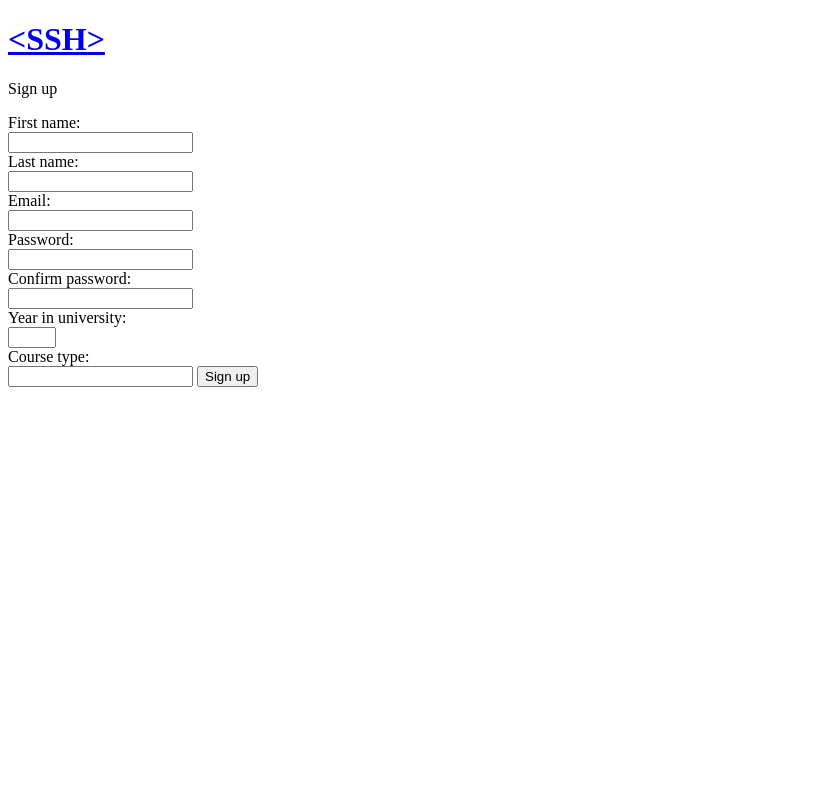
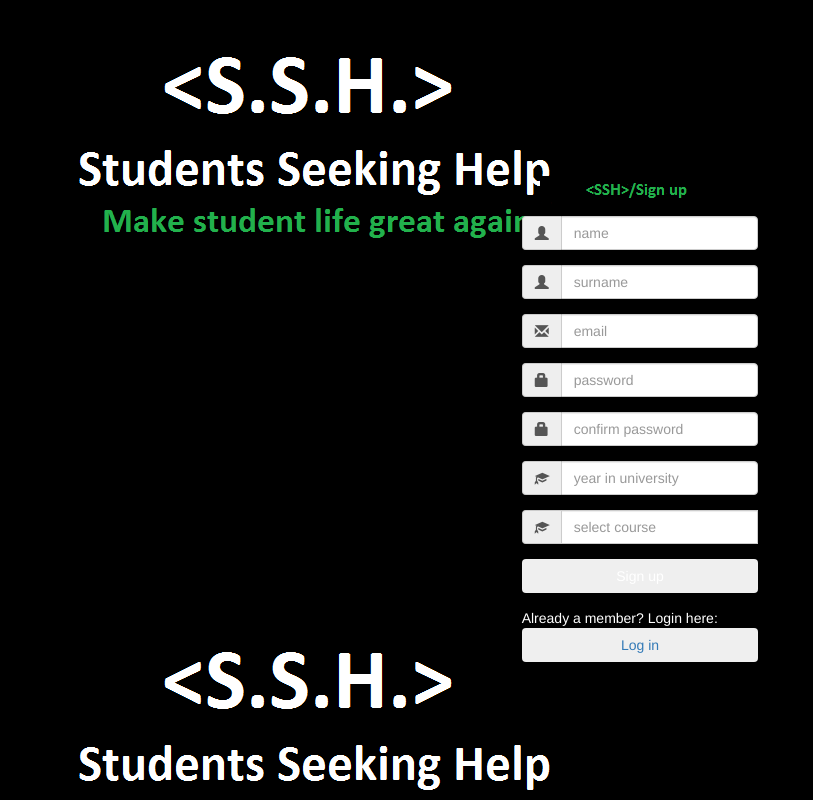
Before and after one commit to Fatalution/StudentsSeekingHelp, a PHP site: page /signup.php in a window 1280 px wide. Shown: the whole page, without its empty margins (0-813 px from the left). Run offline with PHP 8.4, Linux system fonts and the light colour scheme.

Commit message:
Login and signup page CSSs; check if functionality still works

```diff
--- a/css/signup.css
+++ b/css/signup.css
@@ -0,0 +1,31 @@
+body{
+  background: #000000;
+  background-image:url("../img/simplebackground.png");
+  color: white;
+}
+
+div.well{
+  height: 250px;
+}
+
+.Absolute-Center {
+  margin: auto;
+  position: absolute;
+  top: 0; left: 0; bottom: 0; right: 0;
+}
+
+.Absolute-Center.is-Responsive {
+  width: 50%;
+  height: 66%;
+  min-width: 200px;
+  max-width: 400px;
+  padding: 40px;
+}
+
+#logo-container{
+  margin: auto;
+  margin-bottom: 10px;
+  width:200px;
+  height:30px;
+  background-image:url('../img/minilogo_signup.png');
+}
--- a/signup.php
+++ b/signup.php
@@ -6,8 +6,24 @@
 <html>
 
 <head>
+  <meta charset="utf-8">
+  <meta http-equiv="X-UA-Compatible" content="IE=edge">
+  <meta name="viewport" content="width=device-width, initial-scale=1">
+
+  <meta name="description" content="">
+  <meta name="author" content="">
+  <link rel="icon" href="../../favicon.ico">
+
   <title>&ltSSH-Students Seeking Help&gt</title>
+
+  <!-- Bootstrap core CSS -->
+  <link rel="stylesheet" href="https://maxcdn.bootstrapcdn.com/bootstrap/3.3.7/css/bootstrap.min.css" integrity="sha384-BVYiiSIFeK1dGmJRAkycuHAHRg32OmUcww7on3RYdg4Va+PmSTsz/K68vbdEjh4u" crossorigin="anonymous">
+
+  <!-- IE10 viewport hack for Surface/desktop Windows 8 bug -->
+  <link href="css/ie10-viewport-bug-workaround.css" rel="stylesheet">
   <link rel="stylesheet" href="css/signup.css">
+
+  <script src="js/ie-emulation-modes-warning.js"></script>
 </head>
 
 <body>
@@ -36,32 +52,67 @@
 
   ?>
 
-  <h1><a href="login.php">&ltSSH&gt</a></h1>
-    <p> Sign up </p>
-
-    <form action="includes/signup.inc.php" method="POST">
-    First name: <br>
-    <input type = "text" name = "name"><br>
-    Last name: <br>
-    <input type = "text" name = "surname"><br>
-    Email: <br>
-    <input type = "email" name = "email"><br>
-    Password: <br>
-    <input type = "password" name = "password"><br>
-    Confirm password: <br>
-    <input type = "password" name = "confirmPassword"><br>
-    Year in university: <br>
-    <input type = "number" min = "1" max ="4" name="uniYear"><br>
-    Course type: <br>
-    <input list="programmes" name = "programme">
+  <div class="container">
+    <div class="row">
+      <div class="Absolute-Center is-Responsive">
+        <div id="logo-container"></div>
+        <div class="col-sm-12 col-md-10 col-md-offset-1">
+          <form action="includes/signup.inc.php" method="POST" id="loginForm">
+            <div class="form-group input-group">
+              <span class="input-group-addon"><i class="glyphicon glyphicon-user"></i></span>
+              <input class="form-control" type="text" name='name' placeholder="name"/>
+            </div>
+            <div class="form-group input-group">
+              <span class="input-group-addon"><i class="glyphicon glyphicon-user"></i></span>
+              <input class="form-control" type="text" name='surname' placeholder="surname"/>
+            </div>
+            <div class="form-group input-group">
+              <span class="input-group-addon"><i class="glyphicon glyphicon-envelope"></i></span>
+              <input class="form-control" type="email" name='email' placeholder="email"/>
+            </div>
+            <div class="form-group input-group">
+              <span class="input-group-addon"><i class="glyphicon glyphicon-lock"></i></span>
+              <input class="form-control" type="password" name='password' placeholder="password"/>
+            </div>
+            <div class="form-group input-group">
+              <span class="input-group-addon"><i class="glyphicon glyphicon-lock"></i></span>
+              <input class="form-control" type="password" name='confirmPassword' placeholder="confirm password"/>
+            </div>
+            <div class="form-group input-group">
+              <span class="input-group-addon"><i class="glyphicon glyphicon-education"></i></span>
+              <input class="form-control" type="number" min = "1" max ="4" name="uniYear" placeholder="year in university"/>
+            </div>
+            <div class="form-group input-group">
+              <span class="input-group-addon"><i class="glyphicon glyphicon-education"></i></span>
+              <input class="form-control" list="programmes" name='programme' placeholder="select course"/>
               <datalist id="programmes">
                 <option value="Computer Science">
                 <option value="Computer Sceince and Mathematics">
                 <option value="Computer Science and Business">
                 <option value="Human Computer Interaction">
               </datalist>
-    <input type="submit" value="Sign up">
+            </div>
+            <div class="form-group">
+              <button type="submit" value="Sign up" class="btn btn-def btn-block">Sign up</button>
+            </div>
+            Already a member?
+            Login here:
+            <div class="form-group">
+              <button type="button" class="btn btn-def btn-block"><a href="login.php">Log in</a></button>
+            </div>
           </form>
+        </div>
+      </div>
+    </div>
+  </div>
 
+  <!-- Bootstrap core JavaScript
+  ================================================== -->
+  <!-- Placed at the end of the document so the pages load faster -->
+  <script src="https://ajax.googleapis.com/ajax/libs/jquery/1.12.4/jquery.min.js"></script>
+  <script>window.jQuery || document.write('<script src="js/jquery.min.js"><\/script>')</script>
+  <script src="https://maxcdn.bootstrapcdn.com/bootstrap/3.3.7/js/bootstrap.min.js" integrity="sha384-Tc5IQib027qvyjSMfHjOMaLkfuWVxZxUPnCJA7l2mCWNIpG9mGCD8wGNIcPD7Txa" crossorigin="anonymous"></script>
+  <!-- IE10 viewport hack for Surface/desktop Windows 8 bug -->
+  <script src="js/ie10-viewport-bug-workaround.js"></script>
 </body>
 </html>
```
Also changed, not shown: css/login.css (+29 -39 lines), login.php (+32 -27 lines), img/minilogo.png (added), img/minilogo_signup.png (added), img/simplebackground.png (added). Lines whose indentation alone changed are shown as unchanged.
